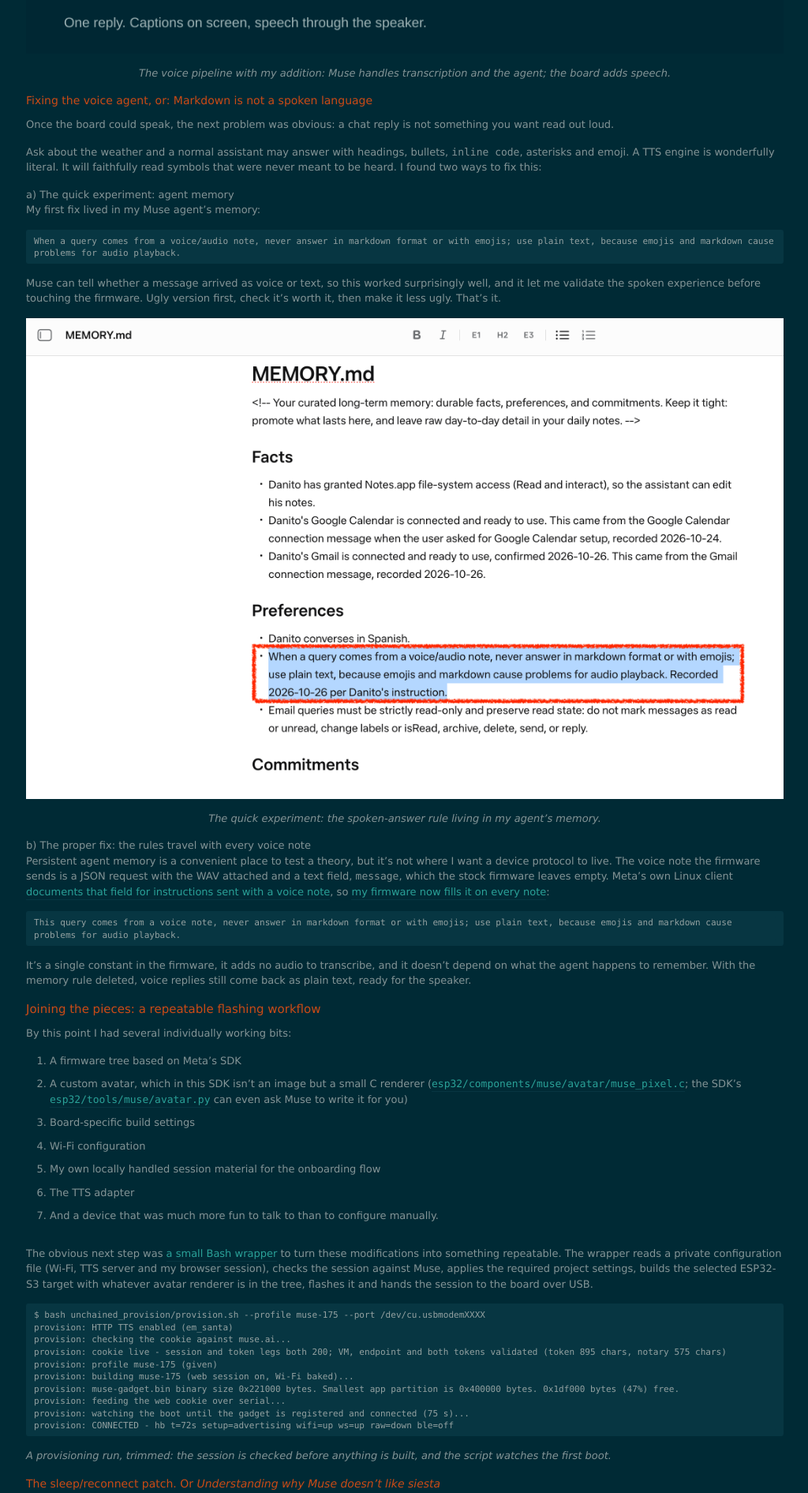
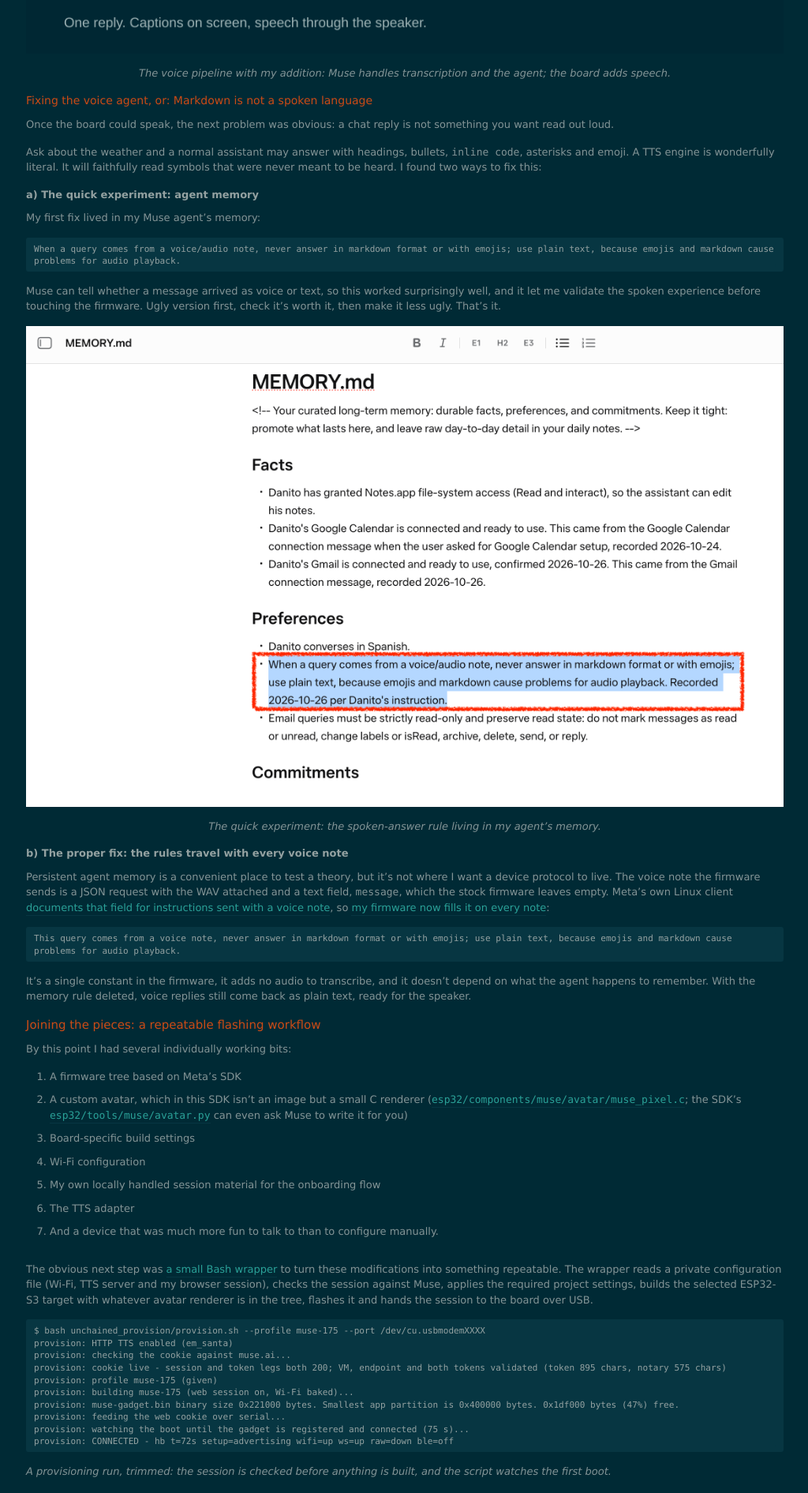
Before and after one commit to dan1t0/blog, a Jekyll site: the page built from index.html, in a window 1280 px wide. Shown: the part 3387-5278 px from the top of the page at 79% size, without its empty margins (127-1151 px from the left). Built offline with Jekyll 4.4.1, drawn with Linux system fonts in a browser that asks for light colours; nearby versions of some CDN libraries; the list of posts is cut into pages by our own code.

Commit message:
css: style h4 headings (bold, lighter color)
Co-Authored-By: Claude Opus 5.5 <noreply@anthropic.com>

```diff
--- a/assets/css/colors-dark.css
+++ b/assets/css/colors-dark.css
@@ -16,6 +16,10 @@ a:hover {
 
 h1, h2, h3 {
 	color: #cb4b16;
+}
+
+h4 {
+	color: #93a1a1;
 }
 
 h1 a, h1 a:visited, h1 a:active {
--- a/assets/css/style.css
+++ b/assets/css/style.css
@@ -104,6 +104,11 @@ h2 {
 }
 h3 {
 	font-size: 14px;
+	margin: 0 0 10px 0;
+}
+h4 {
+	font-size: 13px;
+	font-weight: bold;
 	margin: 0 0 10px 0;
 }
 
```
